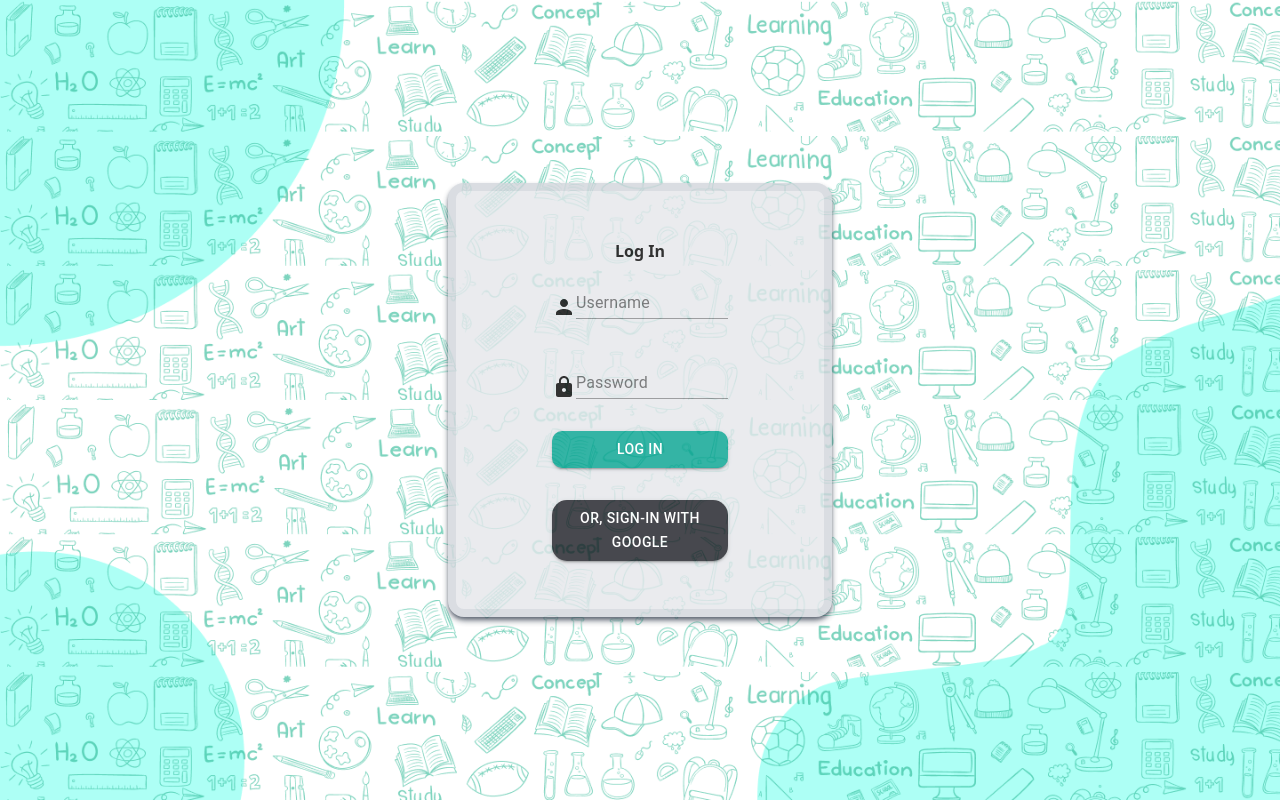
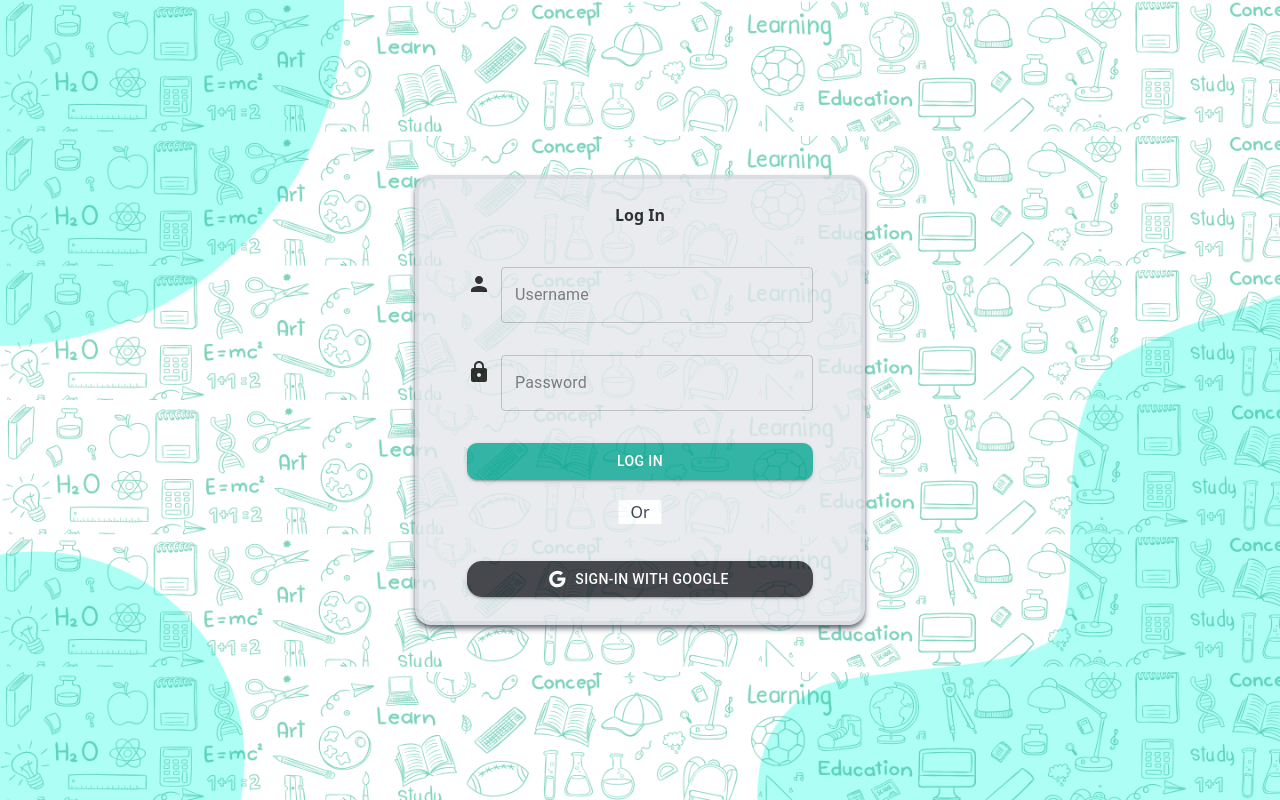
Before and after one commit to cancancann/KulubumCo, a React (Create React App) app: page / in a window 1280 px wide. Built offline with nearby package versions, Linux system fonts and the light colour scheme.

Commit message:
dynamic login page and auth schema design

```diff
--- /dev/null
+++ b/src/components/ColoredLine/ColoredLine.js
@@ -0,0 +1,15 @@
+import React from "react";
+
+
+const ColoredLine = ({ text }) => {
+    return (
+        <div class="inline-flex justify-center items-center w-full">
+            <hr class="my-8 w-64 h-px bg-gray-200 border-0 dark:bg-gray-700"/>
+            <span class="absolute left-1/2 px-3 font-medium text-gray-900 bg-white -translate-x-1/2 dark:text-white dark:bg-gray-900">{text}</span>
+        </div>
+    )
+
+
+};
+
+export default ColoredLine;
--- a/src/pages/Login/Login.js
+++ b/src/pages/Login/Login.js
@@ -1,92 +1,82 @@
 import Button from '@mui/material/Button';
-import TextField from '@mui/material/TextField';
-import React, { useState } from 'react';
-import Register3 from '../../asset/Register2.png';
+import React from 'react';
 import PersonIcon from '@mui/icons-material/Person';
 import LockIcon from '@mui/icons-material/Lock';
-import axios from 'axios';
 import { useNavigate } from 'react-router-dom';
 import { useSnackbar } from 'notistack';
+import Form, { FormInput, FormPageWrapper } from '../../components/Form/Form';
+import { Formik } from 'formik';
+import api from '../../api';
+import { loginSchema } from '../../schemas/auth';
+import ColoredLine from '../../components/ColoredLine/ColoredLine';
+import GoogleIcon from '@mui/icons-material/Google';
 
-const Login = () => {
+
+const inputs = [
+  {
+    icon: PersonIcon,
+    name: 'Username',
+    label: 'Username',
+    type: 'text',
+  },
+  {
+    icon: LockIcon,
+    name: 'Password',
+    label: 'Password',
+    type: 'password',
+  },
+]
+
+const Login = ({ ...props }) => {
   const navigate = useNavigate();
-  const [dataSource, setDataSource] = useState({});
   const { enqueueSnackbar, closeSnackbar } = useSnackbar();
-
-  const onSaveClick = () => {
-    var data = {
-      Username: dataSource?.Username,
-      Password: dataSource?.Password,
-    };
-    axios({ url: 'http://localhost:4000/api/auth/login', data: data, method: 'post' })
+  const initialFormValues = {
+    Username: '',
+    Password: '',
+  }
+  const onSaveClick = async (values) => {
+    api.auth
+      .login(values)
       .then((res) => {
         if (res?.data?.success) {
+          enqueueSnackbar(res?.data?.message, { variant: 'success' });
           navigate('/home');
-        } else {
-          console.log(res);
-          enqueueSnackbar('Yanlıs bilgi girdiniz Hata Oluştu!!', { variant: 'error' });
         }
       })
       .catch((err) => {
-        console.log(err);
+        enqueueSnackbar('Giriş Hatalı !!', { variant: 'error' });
         enqueueSnackbar(err?.response?.data?.message, { variant: 'error' });
       });
-  };
-  const dataSourceHandler = (field, value) => {
-    setDataSource({ ...dataSource, [field]: value });
   };
 
   return (
     // En dışı FormPageWrapper ile kaplayacaksın
-    <div
-      className=" flex content-center items-center justify-center min-h-screen w-full"
-      style={{
-        backgroundPosition: 'center',
-        backgroundSize: 'cover',
-        backgroundRepeat: 'no-repeat',
-        backgroundImage: `url(${Register3})`,
-      }}
-    >
-      {/*  */}
-      <div
-        style={{ width: '30%' }}
-        className="flex-col items-center justify-center content-center bg-gray-200 font-semibold rounded-2xl  shadow-md shadow-gray-700 px-24 py-12 border-8 border-gray-300 opacity-80"
-      >
-        <div className="mb-2">
-          <h1 className=" flex content-center items-center font-extrabold justify-center">Log In</h1>
-        </div>
-        <div className="flex items-end justify-center text-center mb-8 w-full">
-          <PersonIcon />
-          <TextField
-            style={{ width: '100%' }}
-            // sx={{ input: { color: 'black' } }} // changing font color
-            label="Username"
-            variant="standard"
-            onChange={(e) => dataSourceHandler('Username', e.target.value)}
-            value={dataSource?.Username}
+    <FormPageWrapper>
+      <Formik initialValues={initialFormValues} onSubmit={onSaveClick} validationSchema={loginSchema}>
+        {(formik) => (
+          <Form title="Log In">
+            {inputs.map((input, key) => (
+              <FormInput
+                key={key}
+                {...input}
+                onChange={formik.handleChange}
+                value={formik.values[input.name]}
+                error={formik.errors[input.name]}
+                helperText={formik.errors[input.name]}
+                style={{marginTop:"1.5rem"}}
               />
-        </div>
-        <div className="flex items-end justify-center text-center mb-8 w-full">
-          <LockIcon />
-          <TextField
-            style={{ width: '100%' }}
-            label="Password"
-            variant="standard"
-            type="password"
-            onChange={(e) => dataSourceHandler('Password', e.target.value)}
-            value={dataSource?.Password}
-          />
-        </div>
+            ))}
             <div>
               <Button
-            style={{ borderRadius: '10px', color: 'white', borderColor: 'black', backgroundColor: '#02A28F' }}
+                style={{ borderRadius: '10px', color: 'white', borderColor: 'black', backgroundColor: '#02A28F' , marginTop:"1.5rem"}}
                 className="w-full"
-            onClick={onSaveClick}
+                onClick={formik.handleSubmit}
                 variant="contained"
               >
                 Log In
               </Button>
             </div>
+            <ColoredLine text="Or"/>
             <div>
               <Button
                 style={{
@@ -94,16 +84,19 @@ const Login = () => {
                   color: 'white',
                   borderColor: 'black',
                   backgroundColor: '#1A1B22',
-              marginTop: '2rem',
+                  marginTop: '1rem',
                 }}
                 className="w-full"
                 variant="contained"
+                startIcon={<GoogleIcon/>}
               >
-            Or, sign-in with Google
+               sign-in with Google
               </Button>
             </div>
-      </div>
-    </div>
+          </Form>
+        )}
+      </Formik>
+    </FormPageWrapper>
   );
 };
 
--- a/src/schemas/auth.js
+++ b/src/schemas/auth.js
@@ -14,7 +14,15 @@ const registerSchema = yup.object({
   Email: yup.string().email('Geçersiz email adresi!').required('Email alanı boş olamaz!'),
 });
 
-//Burayı hikmet yazacak!
-const loginSchema = yup.object({});
+const loginSchema = yup.object({
+  Username: yup.string().
+  min(5, 'Kullanıcı en az 5 karakter girmelidir.')
+  .max(20, 'Kullanıcı max 20 karakter olabilir!')
+  .required('Bu input boş bırakılamaz!!'),
+  Password: yup.string()
+  .min(8,'Min 8 Karakterden oLuşabilir!!').
+  max(16,'Max 16 karakterden oluşabilir!!')
+  .required('Boş Bırakılamaz.')
+});
 
 export { registerSchema, loginSchema };
```
Lines whose indentation alone changed are shown as unchanged.
